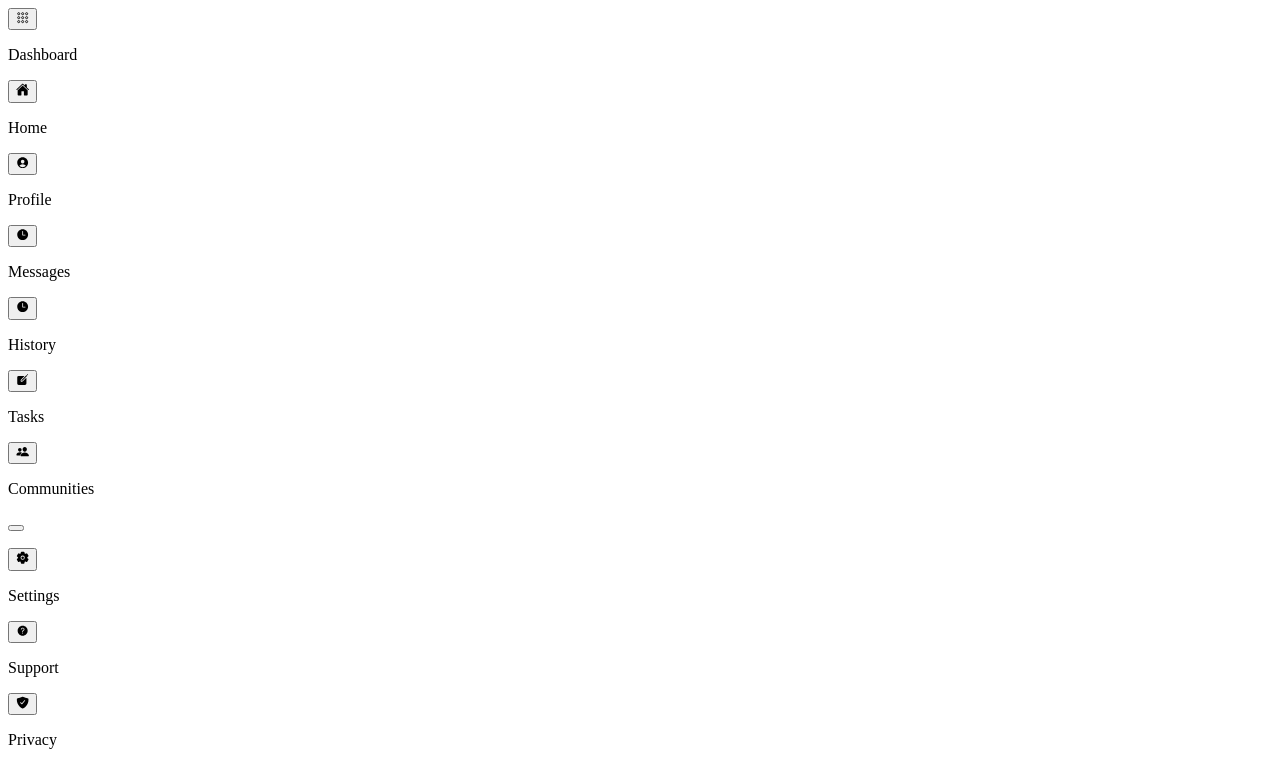
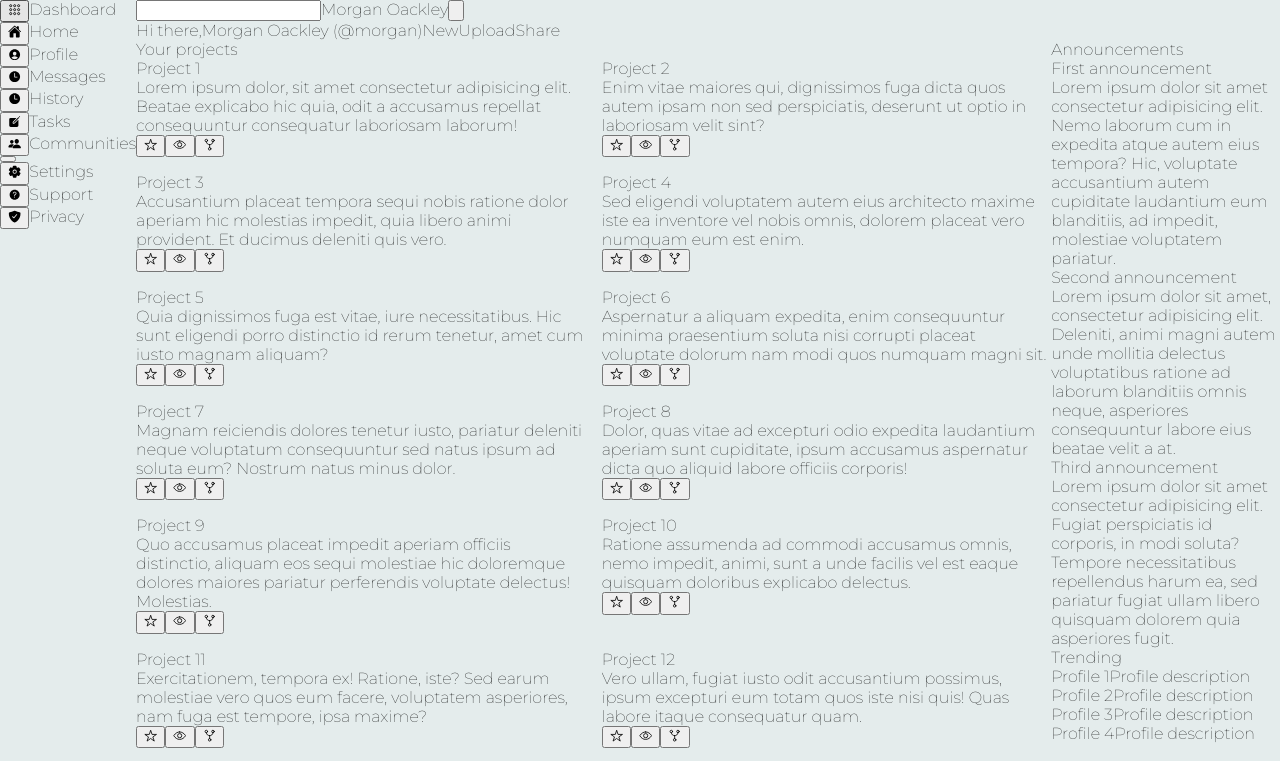
Before and after one commit to MPenunuri/dashboard, a plain HTML site: page index.html in a window 1280 px wide. Shown: the top 761 px of the page. Drawn offline with nearby package versions, Linux system fonts and the light colour scheme.

Commit message:
Add basic CSS Layout

```diff
--- a/index.html
+++ b/index.html
@@ -5,6 +5,9 @@
     <meta name="viewport" content="width=device-width, initial-scale=1.0">
     <title>Dashboard</title>
     <link rel="stylesheet" href="style.css">
+    <link rel="preconnect" href="https://fonts.googleapis.com">
+    <link rel="preconnect" href="https://fonts.gstatic.com" crossorigin>
+    <link href="https://fonts.googleapis.com/css2?family=Gochi+Hand&family=Montserrat:wght@100&display=swap" rel="stylesheet">
 </head>
 <body>
     <div class="generalContainer">
@@ -110,6 +113,7 @@
                 </div>
 
             </header>
+            <div class="dataContainer">
                 <section class="asidesContainer">
                     <aside class="announcementsGeneralContainer">
                         <h2>Announcements</h2>
@@ -380,6 +384,7 @@
                 </section>
             </div>
         </div>
+    </div>
     <script type="module" src="https://unpkg.com/ionicons@7.1.0/dist/ionicons/ionicons.esm.js"></script>
     <script nomodule src="https://unpkg.com/ionicons@7.1.0/dist/ionicons/ionicons.js"></script>
 </body>
--- a/style.css
+++ b/style.css
@@ -0,0 +1,56 @@
+html, body, div, span, applet, object, iframe,
+h1, h2, h3, h4, h5, h6, p, blockquote, pre,
+a, abbr, acronym, address, big, cite, code,
+del, dfn, em, img, ins, kbd, q, s, samp,
+small, strike, strong, sub, sup, tt, var,
+b, u, i, center,
+dl, dt, dd, ol, ul, li,
+fieldset, form, label, legend,
+table, caption, tbody, tfoot, thead, tr, th, td,
+article, aside, canvas, details, embed,
+figure, figcaption, footer, header, hgroup,
+menu, nav, output, ruby, section, summary,
+time, mark, audio, video {
+	margin: 0;
+	padding: 0;
+	border: 0;
+	font-size: 100%;
+	font: inherit;
+	vertical-align: baseline;
+}
+
+:root{
+    background-color: rgb(228, 236, 236);
+    font-family: 'Montserrat',system-ui, -apple-system, BlinkMacSystemFont, 'Segoe UI', Roboto, Oxygen, Ubuntu, Cantarell, 'Open Sans', 'Helvetica Neue', sans-serif;
+}
+
+.generalContainer, .sidebar, .sidebarButtonContainer, .buttonContainer,
+.dashboard, header, .headerTop, .headerBottom, .inputContainer, .headerTopOtherElements,
+.greetingBox, .grettingBoxTextContainer, .headerButtons, .dataContainer,.asidesContainer,
+.announcementsGeneralContainer, .announcementsContainer, .announcementContainer,
+.profilesContainer, .profileContainer, .profileText, .projectsGridContainer,
+.projectContainer, .projectButtons{
+    display: flex;
+}
+
+.sidebar, .dashboard, header, .asidesContainer,
+.announcementsGeneralContainer, .announcementsContainer, .announcementContainer,
+.profilesContainer,
+.projectsGridContainer, .projectContainer {
+    flex-direction: column;
+}
+
+.dataContainer{
+    flex-direction: row-reverse;
+}
+
+.projectsGridContainer{
+    width: 80%;
+    flex-shrink: 0;
+}
+
+.projectsGrid{
+    display: grid;
+    grid-template-columns: repeat(auto-fill, minmax(300px, 1fr));
+    gap: 1rem;
+}
```
Lines whose indentation alone changed are shown as unchanged.
